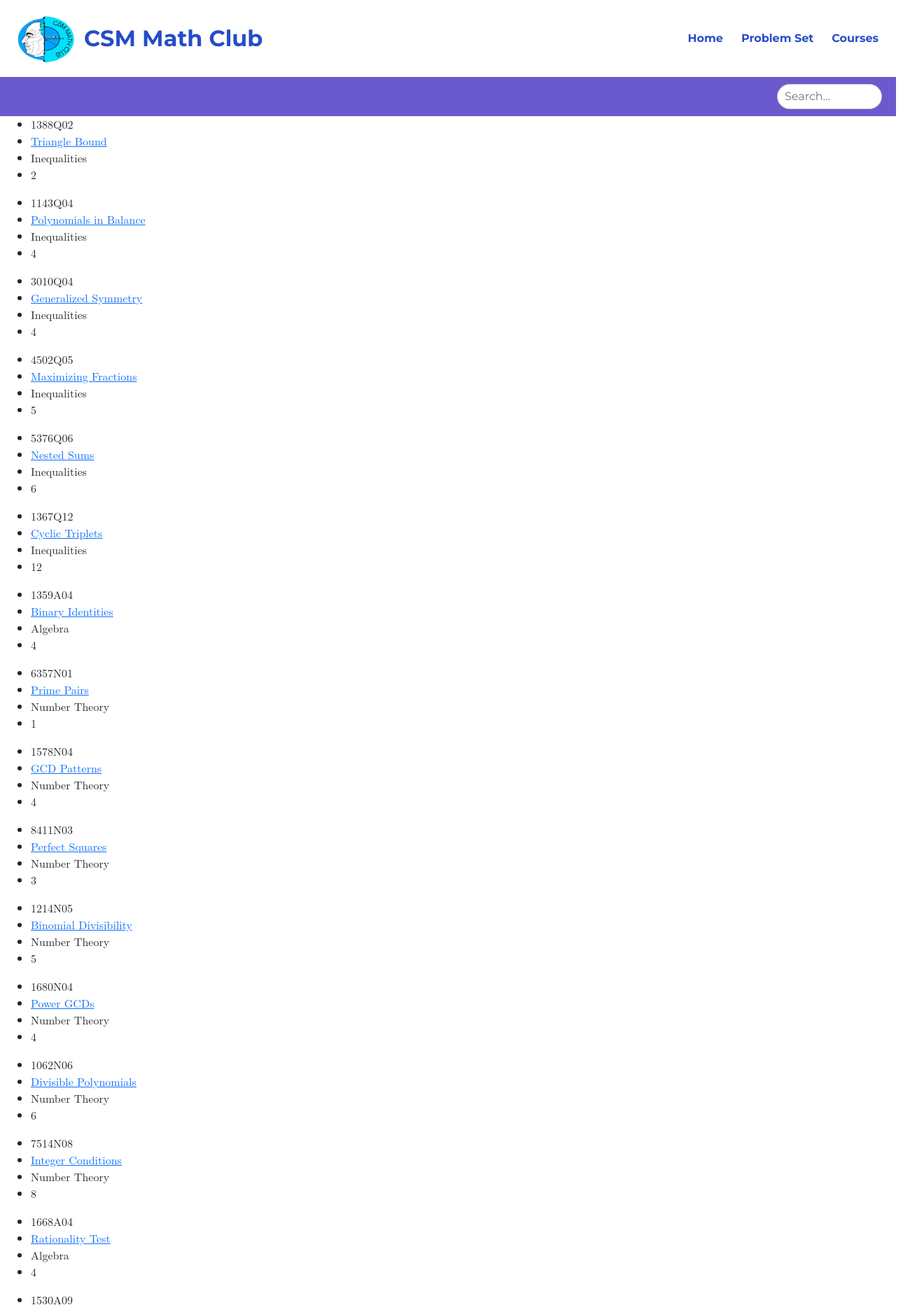
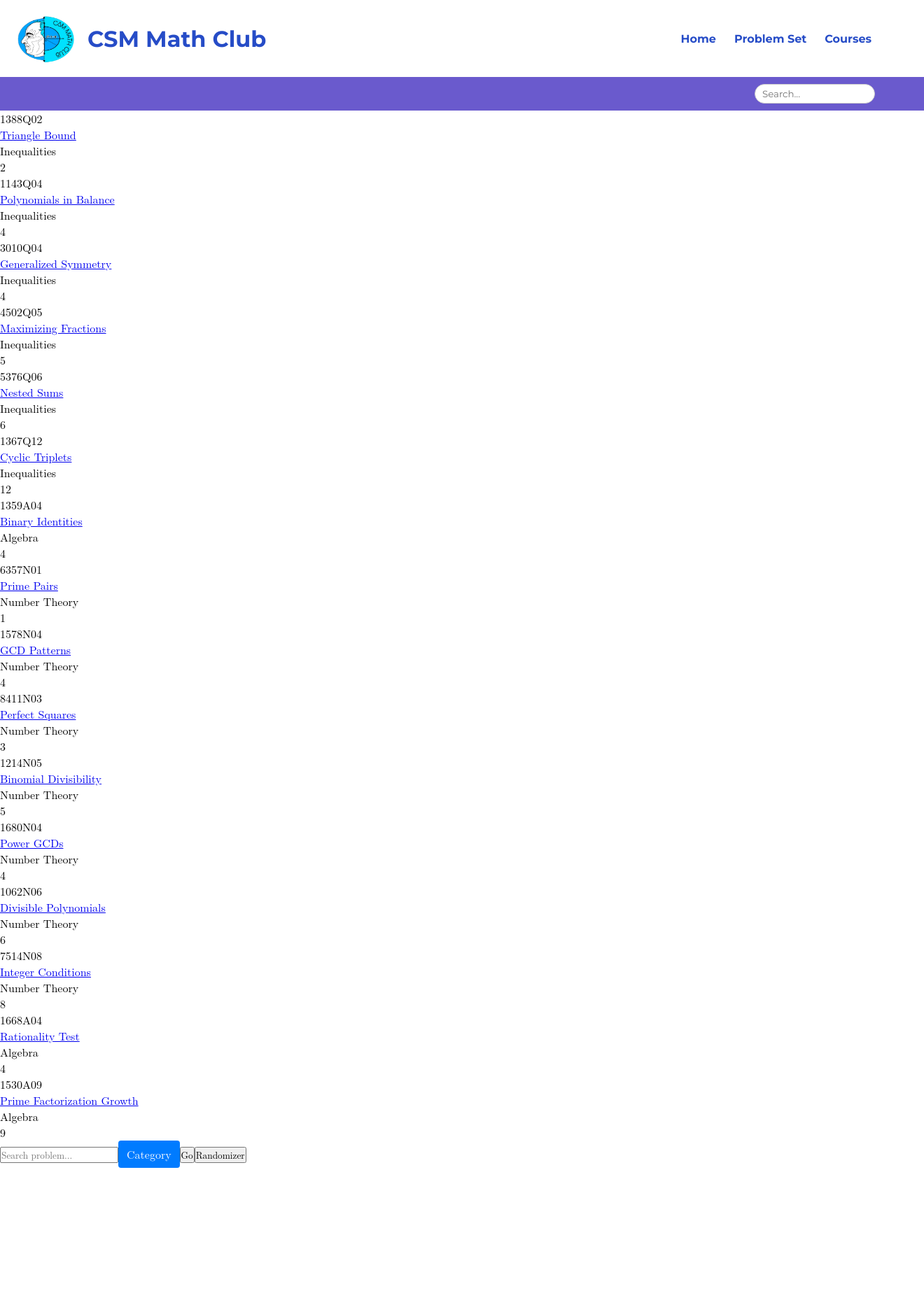
Before and after one commit to RCod33/csmmathclub, a React (Vite) app: page /problemset in a window 1280 px wide. Shown: the top 1875 px of the page at 70% size, 1320 px wide, since content can reach past the window. After the commit the page ends 1669 px from the top, so only its background shows below. Built offline with nearby package versions, Linux system fonts and the light colour scheme.

Commit message:
Add RecentProblems and FilterBox components; update Home and ProblemSet pages

```diff
--- /dev/null
+++ b/src/Componetns/CategoryFilter/CategoryFilter.jsx
@@ -0,0 +1,93 @@
+import React, { useState } from "react";
+import styles from "./CategoryFilter.module.css"; // Importamos el CSS Module
+
+const SubCategoryFilter = () => {
+  const [open, setOpen] = useState(false);
+  const [subCategory, setSubCategory] = useState("Sub Category");
+
+  const handleSubCategory = (newSubCategory) => {
+    setSubCategory(newSubCategory);
+    setOpen(false);
+  };
+
+  return (
+    <>
+      <button
+        type="button"
+        className={styles.button}
+        onClick={() => setOpen((prev) => !prev)}
+      >
+        {subCategory}
+      </button>
+      {open && (
+        <ul className={styles.menu}>
+          <li>
+            <button type="button" onClick={() => handleSubCategory("Lorem")}>
+              Lorem
+            </button>
+          </li>
+          <li>
+            <button type="button" onClick={() => handleSubCategory("Ipsum")}>
+              Ipsum
+            </button>
+          </li>
+          <li>
+            <button type="button" onClick={() => handleSubCategory("Dolor")}>
+              Dolor
+            </button>
+          </li>
+        </ul>
+      )}
+    </>
+  );
+};
+
+const CategoryFilter = () => {
+  const [open, setOpen] = useState(false);
+  const [category, setCategory] = useState("Category");
+
+  const handleCategory = (newCategory) => {
+    setCategory(newCategory);
+    setOpen(false); // Cierra el menú al seleccionar una categoría
+  };
+
+  return (
+    <>
+      <button
+        type="button"
+        className={styles.button}
+        onClick={() => {
+          setOpen((prev) => !prev);
+          setCategory("Category");
+        }}
+      >
+        {category}
+      </button>
+      {open && (
+        <ul className={styles.menu}>
+          <li>
+            <button type="button" onClick={() => handleCategory("Algebra")}>
+              Algebra
+            </button>
+          </li>
+          <li>
+            <button type="button" onClick={() => handleCategory("Analysis")}>
+              Analysis
+            </button>
+          </li>
+          <li>
+            <button
+              type="button"
+              onClick={() => handleCategory("Number Theory")}
+            >
+              Number Theory
+            </button>
+          </li>
+        </ul>
+      )}
+      {category !== "Category" && <SubCategoryFilter />}
+    </>
+  );
+};
+
+export default CategoryFilter;
--- /dev/null
+++ b/src/Componetns/CategoryFilter/CategoryFilter.module.css
@@ -0,0 +1,43 @@
+/* CategoryFilter.module.css */
+.button {
+    background-color: #007bff;
+    color: white;
+    border: none;
+    padding: 8px 12px;
+    font-size: 16px;
+    cursor: pointer;
+    border-radius: 4px;
+    transition: background 0.3s;
+}
+
+.button:hover {
+    background-color: #0056b3;
+}
+
+.menu {
+    list-style: none;
+    padding: 0;
+    margin: 8px 0;
+    background: white;
+    border: 1px solid #ddd;
+    border-radius: 4px;
+    box-shadow: 0 2px 5px rgba(0, 0, 0, 0.2);
+}
+
+.menu li {
+    padding: 8px;
+}
+
+.menu li button {
+    width: 100%;
+    background: none;
+    border: none;
+    text-align: left;
+    padding: 8px;
+    cursor: pointer;
+    transition: background 0.2s;
+}
+
+.menu li button:hover {
+    background-color: #f0f0f0;
+}
--- /dev/null
+++ b/src/Componetns/FilterBox/FilterBox.jsx
@@ -0,0 +1,25 @@
+import React from "react";
+import CategoryFilter from "../CategoryFilter/CAtegoryFilter";
+
+function FilterBox() {
+  return (
+    <section>
+      <form action="">
+        <input
+          id="filter by name"
+          type="text"
+          placeholder="Search problem..."
+        />
+        {/* <input type="checkbox" name="" id="" />
+        <input type="checkbox" name="" id="" />
+        <input type="checkbox" name="" id="" />
+        <input type="checkbox" name="" id="" /> */}
+        <CategoryFilter />
+        <button type="button">Go</button>
+        <button type="button">Randomizer</button>
+      </form>
+    </section>
+  );
+}
+
+export default FilterBox;
--- a/src/Componetns/NavBar/NavBar.jsx
+++ b/src/Componetns/NavBar/NavBar.jsx
@@ -3,23 +3,33 @@ import styles from "./NavBar.module.css";
 
 function NavBar() {
   return (
-   <>
+    <nav className={styles.navBarContainer}>
       {/* TOP BAR: White */}
+      <div className={styles.topBar}>
         {/* Izquierda */}
-      <div className={styles.topBar}>
         <div className={styles.topBarLeftSection}>
           <img
             src="../../../public/CSM_MATH_CLUB_LOGO.png"
             alt="Web Logo"
             className={styles.logo}
           />
-            <h1 className={styles.navTitle}>CSM Math Club</h1>
+          <h1 className={styles.navTitle}>
+            <Link to="/Home" className={styles.navLink}>
+              CSM Math Club
+            </Link>
+          </h1>
         </div>
         {/* Derecha */}
         <div className={styles.topBarRightSection}>
-            <Link to="/Home" className={styles.navLink}>Home</Link>
-            <Link to="/ProblemSet" className={styles.navLink}>Problem Set</Link>
-            <Link to="/Courses" className={styles.navLink}>Courses</Link>
+          <Link to="/Home" className={styles.navLink}>
+            Home
+          </Link>
+          <Link to="/ProblemSet" className={styles.navLink}>
+            Problem Set
+          </Link>
+          <Link to="/Courses" className={styles.navLink}>
+            Courses
+          </Link>
         </div>
       </div>
 
@@ -33,7 +43,7 @@ function NavBar() {
           />
         </div>
       </div>
-   </>
+    </nav>
   );
 }
 
--- a/src/Componetns/NavBar/NavBar.module.css
+++ b/src/Componetns/NavBar/NavBar.module.css
@@ -1,11 +1,17 @@
 @import "../../main.css";
+
+
+.navBarContainer {
+  width: 100%;
+}
 
 /* TOP BAR (white) */
 .topBar {
   width: 100%;
   background-color: white;
   display: flex;
-   justify-content: space-between; /* left and right alignment */
+  justify-content: space-between;
+  /* left and right alignment */
   align-items: center;
   padding: 10px 20px;
 }
@@ -17,6 +23,7 @@
 
 .topBarRightSection {
   display: flex;
+  padding-right: 50px;
   gap: 1rem;
 }
 
@@ -49,7 +56,7 @@
 /* SECOND BAR (SlateBlue) */
 .secondBar {
   width: 100%;
-   background-color: SlateBlue;
+  background-color: var(--slate-blue);
   display: flex;
   justify-content: flex-end;
   align-items: center;
@@ -58,6 +65,8 @@
 
 .searchBar {
   font-family: 'Montserrat', sans-serif !important;
+  position: relative;
+  right: 50px;
   padding: 5px 10px;
   border: 1px solid #ccc;
   border-radius: 20px;
--- /dev/null
+++ b/src/Componetns/RecentProblems/RecentProblems.jsx
@@ -0,0 +1,25 @@
+import React from "react";
+import { Link } from "react-router-dom";
+import problemsDataBase from "../../TEX_to_JSON/JSON_Files/Problems.json";
+
+function RecentProblems() {
+  return (
+    <section>
+      <h3>Recent Problems</h3>
+      <ul>
+        {
+          // prettier-ignore
+          problemsDataBase.slice(-7).reverse().map((problem) => (
+            <li>
+              <Link to="/Problem" state={{ currentProblem: problem }}>
+                {problem.title}
+              </Link>
+            </li>
+          ))
+        }
+      </ul>
+    </section>
+  );
+}
+
+export default RecentProblems;
--- a/src/main.css
+++ b/src/main.css
@@ -2,6 +2,7 @@
 
 :root {
     --sky-blue: rgb(0, 165, 255);
+    --slate-blue: SlateBlue;
     --deep-blue: rgb(37.821, 75.798, 198.9);
     --purple: rgb(90, 0, 255);
     --magenta: rgb(218, 0, 255);
@@ -10,8 +11,11 @@
 }
 
 * {
+    padding: 0;
+    margin: 0;
     font-family: 'Latin Modern Roman', sans-serif;
 }
+
 .mathjax-container {
-   font-weight: normal !important;
+    font-weight: normal !important;
 }
--- a/src/main.jsx
+++ b/src/main.jsx
@@ -2,7 +2,6 @@ import React from "react";
 import ReactDOM from "react-dom/client";
 import { BrowserRouter } from "react-router-dom";
 import App from "./Componetns/App/App";
-import "bootstrap/dist/css/bootstrap.min.css";
 
 ReactDOM.createRoot(document.getElementById("root")).render(
   <BrowserRouter>
--- a/src/pages/Home/Home.jsx
+++ b/src/pages/Home/Home.jsx
@@ -1,13 +1,19 @@
+import React from "react";
+import RecentProblems from "../../Componetns/RecentProblems/RecentProblems";
+
 function Home() {
   return (
-      <div>
+    <>
+      <section>
         <h1>Welcome to our club website!</h1>
         <h4>You can find us on Wednesdays at 18-305 from 1:00pm-2:30pm</h4>
         <p>
           The site is still under development, but a fair amount of problems are
           available for you to solve. We hope you enjoy your time here!
         </p>
-      </div>
+      </section>
+      <RecentProblems />
+    </>
   );
 }
 
--- a/src/pages/ProblemSet/ProblemSet.jsx
+++ b/src/pages/ProblemSet/ProblemSet.jsx
@@ -1,12 +1,14 @@
 /* eslint-disable no-unused-vars */
 import React from "react";
 import { Link } from "react-router-dom";
+import FilterBox from "../../Componetns/FilterBox/FilterBox";
 import problems from "../../TEX_to_JSON/JSON_Files/Problems.json";
 
 function ProblemSet() {
   if (!Array.isArray(problems)) return null;
 
   return (
+    <>
       <section className="container-fluid">
         {problems.map((currentProblem) => (
           <div className="row" key={currentProblem.problemID}>
@@ -14,7 +16,10 @@ function ProblemSet() {
               <ul>
                 <li>{currentProblem.problemID}</li>
                 <li>
-                     <Link to="/Problem" state={{ currentProblem: currentProblem }}>
+                  <Link
+                    to="/Problem"
+                    state={{ currentProblem: currentProblem }}
+                  >
                     {currentProblem.title}
                   </Link>
                 </li>
@@ -25,6 +30,8 @@ function ProblemSet() {
           </div>
         ))}
       </section>
+      <FilterBox />
+    </>
   );
 }
 
--- a/src/pages/Problems/Problem.jsx
+++ b/src/pages/Problems/Problem.jsx
@@ -40,7 +40,6 @@ function Problem() {
   return (
     <MathJaxContext config={mathJaxConfig}>
       <div className="mathjax-container">
-      <section>
         <h1>
           <MathJax>{currentProblem.title}</MathJax>
         </h1>
@@ -54,7 +53,6 @@ function Problem() {
           <MathJax>{currentProblem.majorTopic}</MathJax>
         </h2>
         <p>{currentProblem.textString.join("")}</p>
-      </section>
       </div>
     </MathJaxContext>
   );
```
Lines whose indentation alone changed are shown as unchanged.
